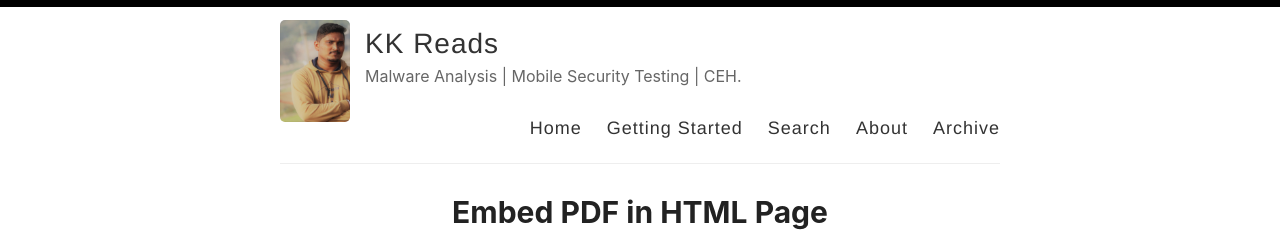
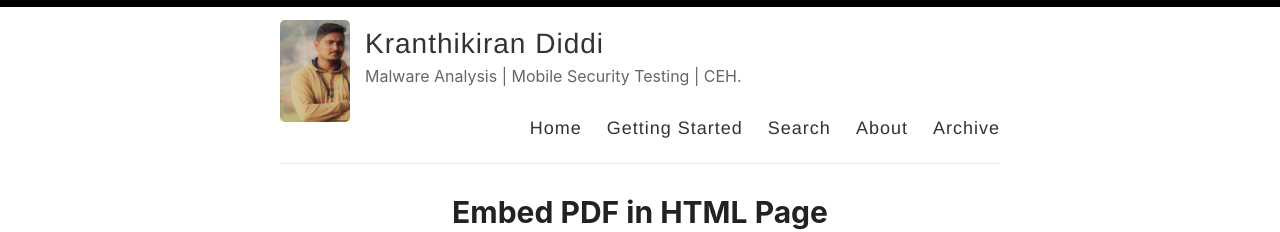
Before and after one commit to kranthikiran-security/kranthikiran-security.github.io, a Jekyll site: the page built from index.html, in a window 1280 px wide. Shown: the top 232 px of the page. Built offline with Jekyll 4.4.1, drawn with Linux system fonts in a browser that asks for light colours; the list of posts is cut into pages by our own code.

Commit message:
Update _config.yml

```diff
--- a/_config.yml
+++ b/_config.yml
@@ -3,7 +3,7 @@
 #
 
 # Name of your site (displayed in the header)
-name: KK Reads
+name: Kranthikiran Diddi
 
 # Name of the author
 author: KranthiKiran Diddi
```
